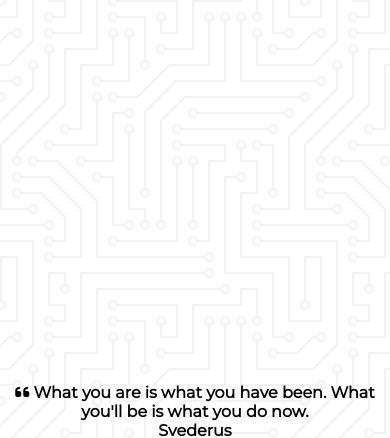
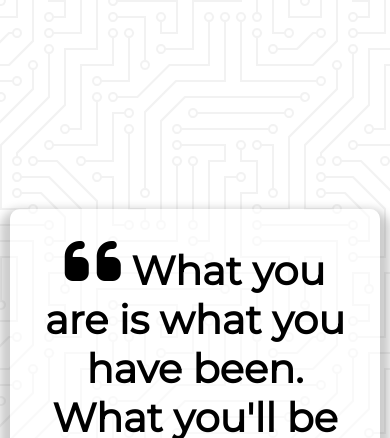
Before and after one commit to donsvederus/QuoteGenerator, a plain HTML site: page index.html in a window 390 px wide. Shown: the top 438 px of the page. Drawn offline with Linux system fonts and the light colour scheme.

Commit message:
0.16.2 updated styles on containers and added mobile repsonsiveness

```diff
--- a/style.css
+++ b/style.css
@@ -17,3 +17,43 @@
   align-items: center;
   justify-content: center;
 }
+
+.quote-container {
+  width: auto;
+  max-width: 900px;
+  padding: 20px 30px;
+  border-radius: 10px;
+  background-color: rgba(255, 255, 255, 0.6);
+  box-shadow: 0 10px 10px 10px rgba(0, 0, 0, 0.2);
+}
+
+.quote-text {
+  font-size: 2.75rem;
+}
+
+.long-quote {
+  font-size: 2rem;
+}
+
+.fa-quote-left {
+  font-size: 4rem;
+}
+
+.quote-author {
+  margin-top: 15px;
+  font-size: 2rem;
+  font-weight: 400;
+  font-style: italic;
+}
+
+/* Media Query: Tablet or Smaller */
+@media screen and (max-width: 1000px) {
+  .quote-container {
+    margin: auto 10px;
+  }
+
+  .quote-text {
+    font-size: 2.5rem;
+  }
+
+}
```
